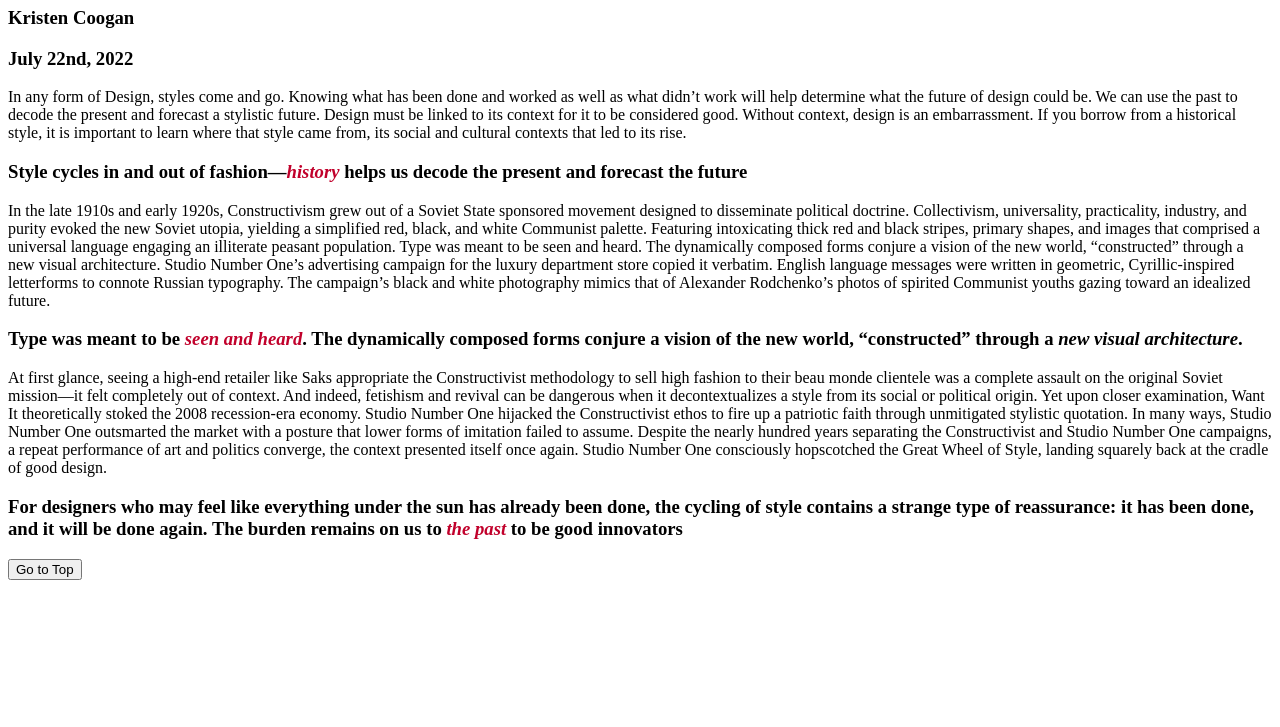
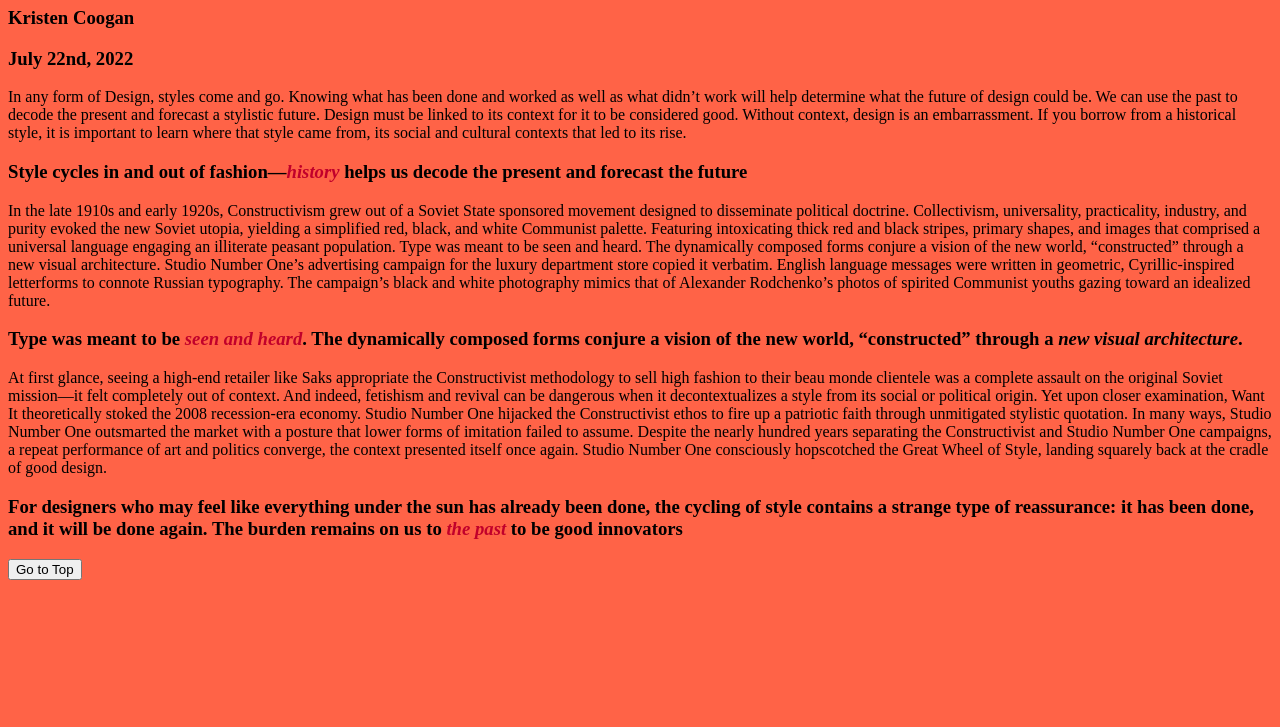
Before and after one commit to kotha746/Manuscript, a plain HTML site: page index.html in a window 1280 px wide. Shown: the part 73-800 px from the top of the page. Drawn offline with Linux system fonts and the light colour scheme.

Commit message:
Added external CSS file.

```diff
--- /dev/null
+++ b/index.css
@@ -0,0 +1,3 @@
+body {
+    background-color: tomato;
+}
--- a/index.html
+++ b/index.html
@@ -3,7 +3,7 @@
 
     <head>
         <title>Manuscript</title>
-
+        <link href="index.css" rel="stylesheet">
     </head>
 
         <body>
```
Also changed, not shown: 1 other file.
